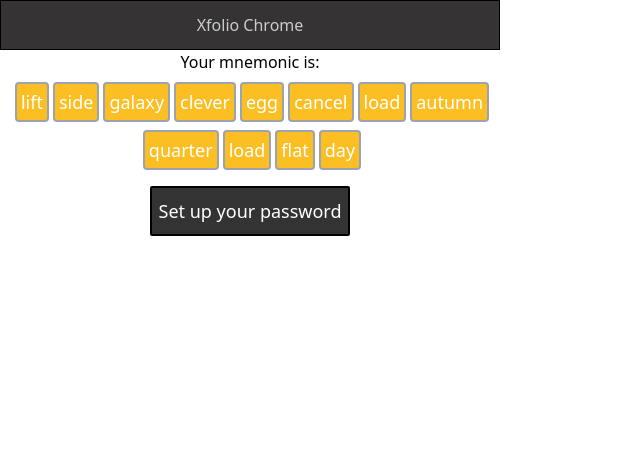
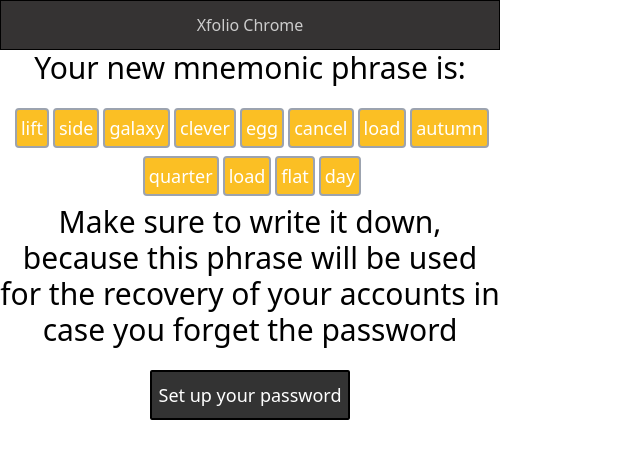
Before and after one commit to xfolio-dao/xfolio-react-chrome, a React (Create React App) app: page /mnemonic/1 in a window 1280 px wide. Both pictures are taken after a click on the button "Create a wallet". Shown: the top 458 px of the page, without its empty margins (0-640 px from the left). Built offline with nearby package versions, Linux system fonts and the light colour scheme; no server answers.

Commit message:
Feat: Text3Xl

```diff
--- /dev/null
+++ b/src/components/Text/index.tsx
@@ -0,0 +1,3 @@
+import React from 'react'
+
+export const Text3Xl:React.FC<{text:string}> = ({ text }) => <h1 className='text-3xl mb-3.5 text-center'>{text}</h1>
--- a/src/pages/login/mnemonic.tsx
+++ b/src/pages/login/mnemonic.tsx
@@ -5,6 +5,7 @@ import { useWalletContextValue } from '../../hooks'
 import { createConnectedRandomWallet } from '../../utils/ethers'
 import MnemonicPhraseView from '../../components/MnemonicPhraseView'
 import Button from '../../components/Button'
+import { Text3Xl } from '../../components/Text'
 
 const CreateWalletForm:React.FC = () => {
     const [mnemonic, setMnemonic] = useState('')
@@ -19,8 +20,9 @@ const CreateWalletForm:React.FC = () => {
 
     return(
         <div className='flex flex-col justify-center items-center'>
-            <p>Your mnemonic is:</p>
+            <Text3Xl text='Your new mnemonic phrase is:'/>
             <MnemonicPhraseView phrase={mnemonic}/>
+            <Text3Xl text='Make sure to write it down, because this phrase will be used for the recovery of your accounts in case you forget the password'/>
             <Button text='Set up your password' handleClick={() => navigate('/setPassword')}/>
         </div>
     )
```
